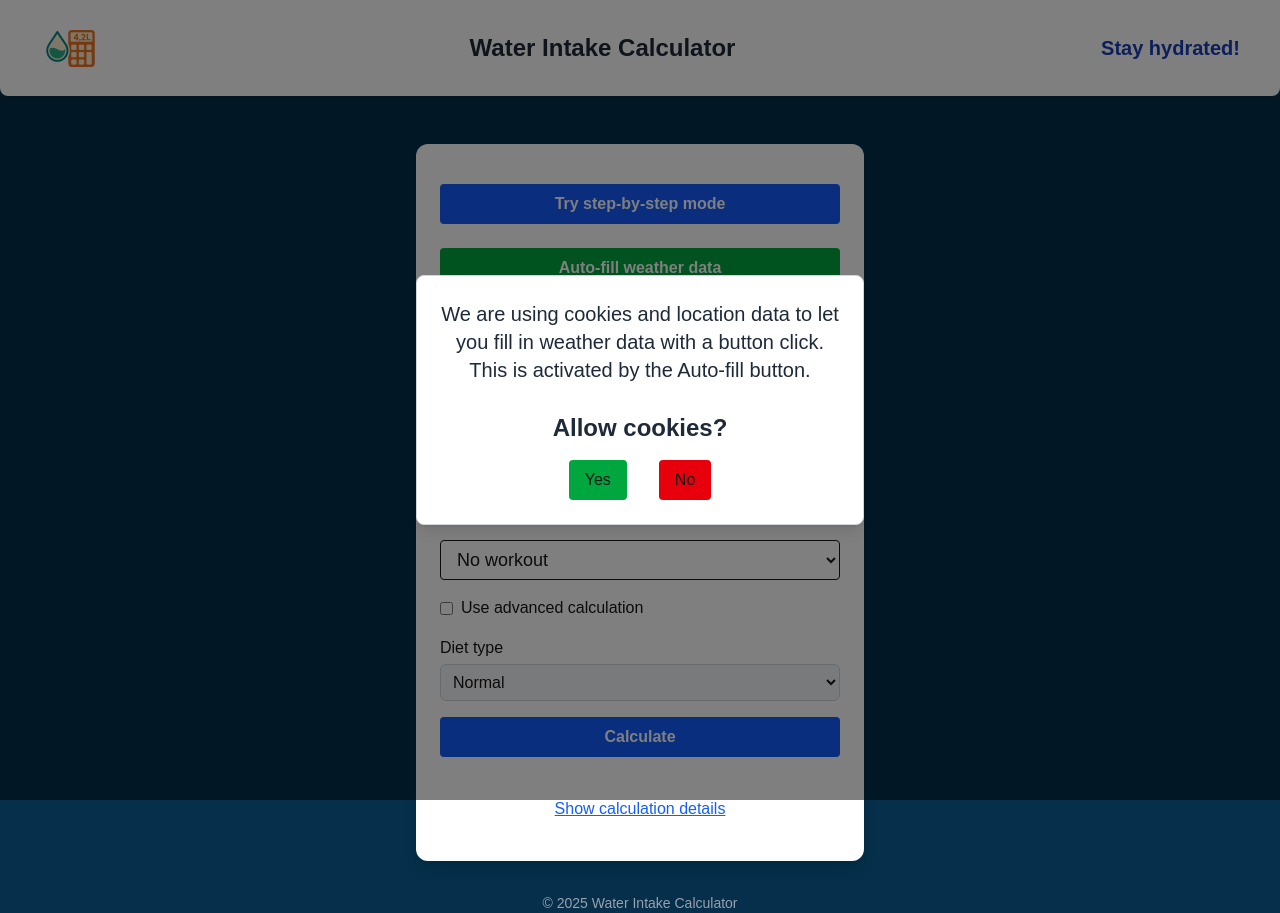
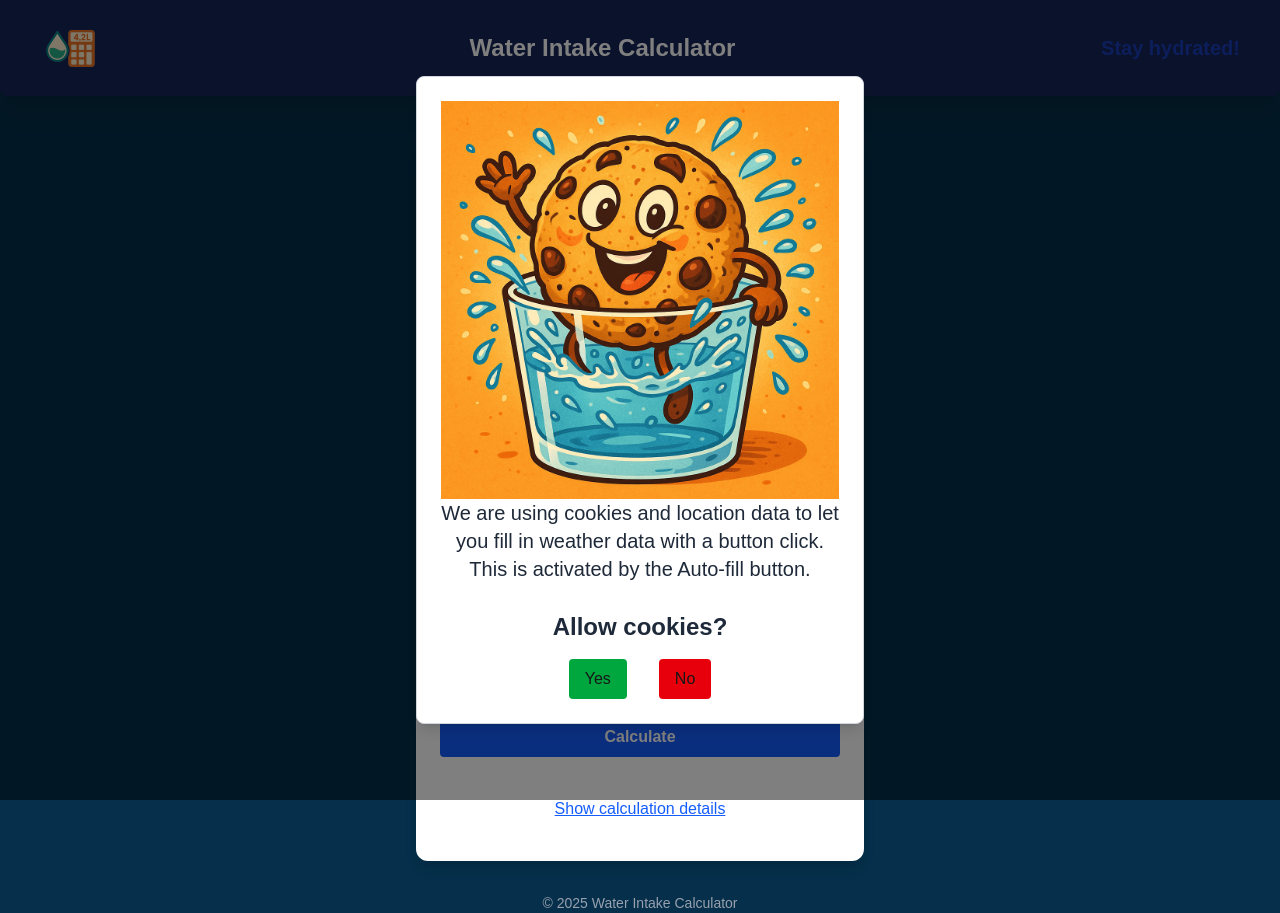
Before and after one commit to Knirkeli/water-calculator, a Next.js app: page / in a window 1280 px wide. Built offline with nearby package versions, Linux system fonts and the light colour scheme.

Commit message:
lagt til cooki

```diff
--- a/src/components/ui/cookieNotifier.tsx
+++ b/src/components/ui/cookieNotifier.tsx
@@ -82,6 +82,9 @@ export default function CookieNotifier({ onConsentChange }: { onConsentChange?:
   return (
     <div className="fixed top-0 left-0 w-full h-full flex justify-center items-center bg-black/50 bg-blur-sm z-50 flex-col gap-4">
       <div className="bg-white p-6 rounded-lg shadow-lg max-w-md border border-gray-300">
+        <div>
+            <img src="\Cookie.png" alt="cookie bathing in a galss of water" />
+        </div>
         <div className="mb-2 text-center text-xl text-gray-800">
           <p>We are using cookies and location data to let you fill in weather data with a button click. This is activated by the Auto-fill button.</p> <br />
           <h3 className="font-bold text-2xl">Allow cookies?</h3>
--- a/src/components/ui/header.tsx
+++ b/src/components/ui/header.tsx
@@ -1,8 +1,8 @@
 export default function Header() {
     return (
-        <header className="fixed top-0 left-0 flex items-center justify-between w-full mx-auto p-4 bg-white shadow-md rounded-b-lg">
+        <header className="fixed top-0 left-0 flex items-center justify-between w-full mx-auto p-4 bg-blue-950 shadow-xl rounded-b-lg">
             <img src="/Vannlogo.png" alt="Water calculator logo" className="h-16 ml-6" />
-            <h1 className="text-2xl font-bold text-gray-800">Water Intake Calculator</h1>
+            <h1 className="text-2xl font-bold text-white">Water Intake Calculator</h1>
             <nav>
                 <p className="text-xl font-bold text-blue-800 mr-6">Stay hydrated!</p>
 
```
Also changed, not shown: public/Cookie.png (added).
